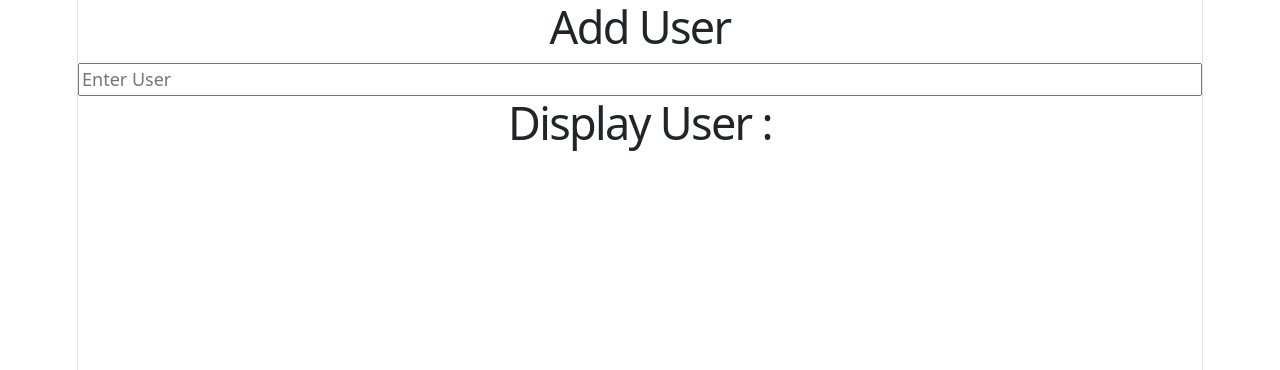
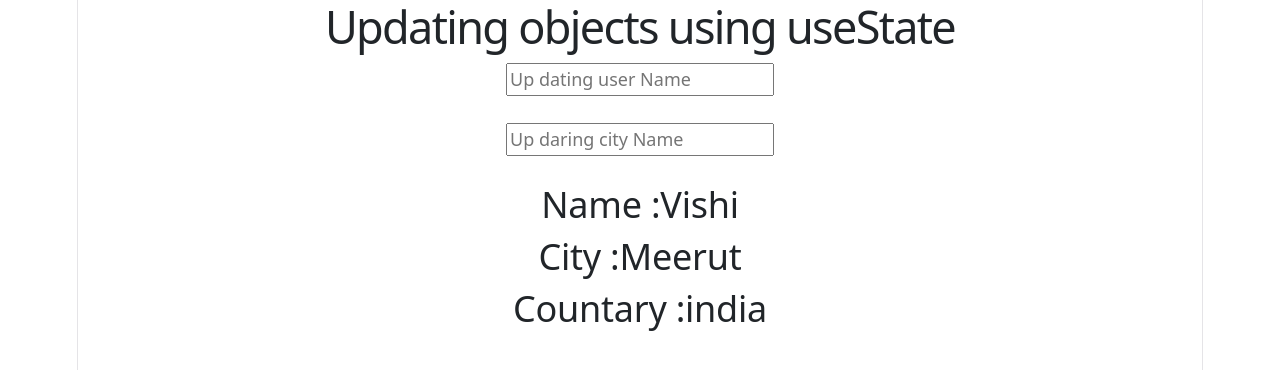
Before and after one commit to Vishix07/Learning-React-, a React (Vite) app: page / in a window 1280 px wide. Shown: the top 370 px of the page. Built offline with nearby package versions, Linux system fonts and the light colour scheme.

Commit message:
Updating Object using useState

```diff
--- a/src/App.jsx
+++ b/src/App.jsx
@@ -21,6 +21,7 @@
 import { useFormStatus } from "react-dom";
 import Transition from "./Transition";
 import Lifting from "./Lifting";
+import UpdateObj from "./UpdateObj";
 
 
 
@@ -1230,13 +1231,20 @@
 
     //  Lifting State Up in React js
 
+    // return (
+    //     <>
+    //       <Lifting />
+    //     </>
+    // )
+
+    //Update Objects in State
+
     return (
+
         <>
-              <Lifting />
+          <UpdateObj />
         </>
     )
-
-
 
 }
 
--- /dev/null
+++ b/src/UpdateObj.jsx
@@ -0,0 +1,46 @@
+import { useState } from "react";
+
+function UpdateObj () {
+
+    const [data,setData] = useState({
+        name:'Vishi',
+        address:{
+            city:'Meerut',
+            countary:'india'
+        }
+    })
+
+    const handleName=(val)=>{
+       data.name=val;
+        console.log(val);
+
+
+       setData({...data})
+    }
+
+    const handleCity=(city)=>{
+        data.address.city=city
+
+        setData({...data,address:{...data.address,city}})
+
+    }
+
+    return(
+        <div>
+            <h1>Updating objects using useState</h1>
+            <input type="text" placeholder="Up dating user Name "
+            onChange={(event)=>handleName(event.target.value)} />
+            <br /><br />
+            <input type="text" placeholder="Up daring city Name"
+            onChange={(event)=>handleCity(event.target.value)} />
+            <br /><br />
+
+            <h2>Name :{data.name}</h2>
+            <h2>City :{data.address.city}</h2>
+            <h2>Countary :{data.address.countary}</h2>
+
+        </div>
+    )
+}
+
+export default UpdateObj;
```
Lines whose indentation alone changed are shown as unchanged.
